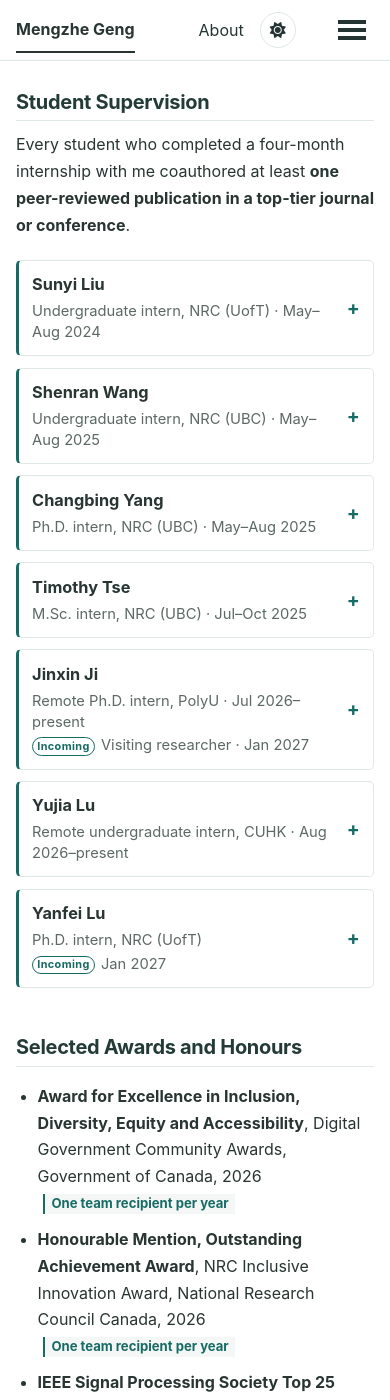
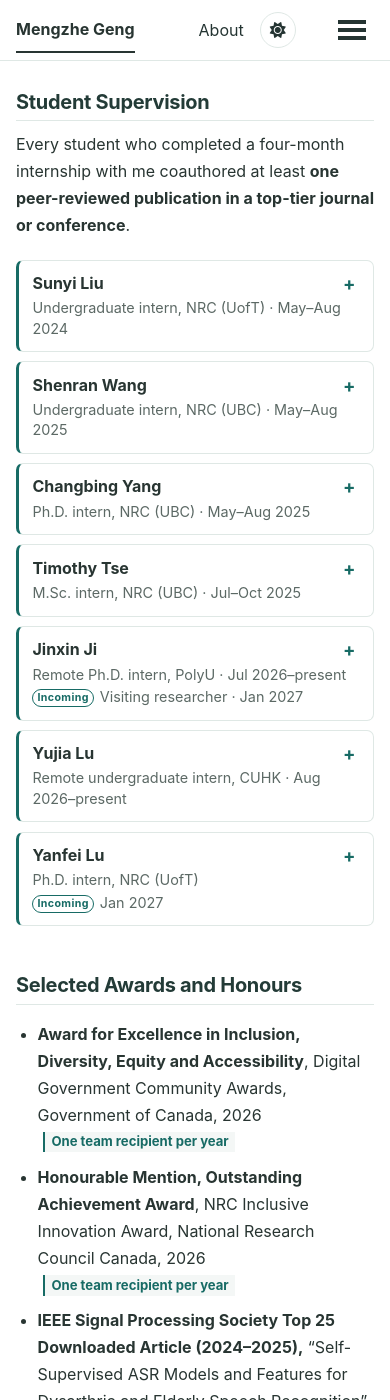
Before and after one commit to MENGZHEGENG/MENGZHEGENG.github.io, a Jekyll site: the page built from _pages/about.md, in a window 390 px wide and 1400 px high, scrolled down 3734 px. Built offline with Jekyll 4.4.1, drawn with Linux system fonts in a browser that asks for light colours.

Commit message:
Improve supervision cards on narrow screens

```diff
--- a/_sass/_custom.scss
+++ b/_sass/_custom.scss
@@ -871,48 +871,48 @@
 }
 
 @media (max-width: 48em) {
-  .supervision-entry {
-    padding: 0.78em 0.82em;
+  .supervision-list {
+    gap: 0.58em;
+    margin-top: 0.4em;
   }
 
-  .supervision-details p.supervision-detail {
-    grid-template-columns: minmax(0, 1fr);
-    row-gap: 0.12em;
-    align-items: start;
-    padding-bottom: 0.48em;
-    border-bottom: 1px solid var(--global-border-color);
-  }
-
-  .supervision-details p.supervision-detail:last-child {
-    padding-bottom: 0;
-    border-bottom: 0;
-  }
-
-  .supervision-label {
-    font-size: 0.72em;
-    padding-top: 0;
-  }
-
-  .supervision-detail-copy {
-    line-height: 1.48;
-    overflow-wrap: anywhere;
+  .supervision-entry {
+    padding: 0.78em 0.84em;
+    border-radius: 7px;
   }
 
   .supervision-heading {
     grid-template-columns: minmax(0, 1fr) auto;
     align-items: start;
-    gap: 0.32em 0.65em;
+    gap: 0.22em 0.65em;
+  }
+
+  .supervision-name {
+    grid-column: 1;
+    font-size: 1em;
+    line-height: 1.35;
   }
 
   .supervision-heading .publication-meta {
+    grid-column: 1 / -1;
+    grid-row: 2;
     text-align: left;
-    font-size: 0.92em;
-    line-height: 1.42;
+    font-size: 0.9em;
+    line-height: 1.4;
+  }
+
+  .supervision-heading::after {
+    grid-column: 2;
+    grid-row: 1;
+    align-self: start;
+    margin: -0.04em 0 0;
+    padding: 0.08em 0.22em;
+    font-size: 1.15em;
   }
 
   .supervision-roles {
     display: grid;
-    gap: 0.18em;
+    gap: 0.16em;
   }
 
   .supervision-role-line {
@@ -926,10 +926,48 @@
     font-size: 0.74em;
   }
 
-  .supervision-heading::after {
-    grid-column: 2;
-    grid-row: 1 / span 2;
-    margin-top: 0.05em;
+  .supervision-details {
+    gap: 0.5em;
+    margin-top: 0.68em;
+    padding-top: 0.65em;
+    border-top: 1px solid var(--global-border-color);
+  }
+
+  .supervision-details p.supervision-detail {
+    grid-template-columns: minmax(5.2em, 0.28fr) minmax(0, 1fr);
+    column-gap: 0.58em;
+    align-items: start;
+    padding: 0;
+    border: 0;
+    line-height: 1.45;
+  }
+
+  .supervision-label {
+    padding-top: 0.18em;
+    font-size: 0.68em;
+    letter-spacing: 0.035em;
+    white-space: normal;
+    overflow-wrap: anywhere;
+  }
+
+  .supervision-detail-copy {
+    line-height: 1.48;
+    overflow-wrap: anywhere;
+  }
+}
+
+@media (max-width: 360px) {
+  .supervision-entry {
+    padding: 0.7em;
+  }
+
+  .supervision-details p.supervision-detail {
+    grid-template-columns: minmax(4.6em, 0.32fr) minmax(0, 1fr);
+    column-gap: 0.45em;
+  }
+
+  .supervision-label {
+    font-size: 0.64em;
   }
 }
 
```
